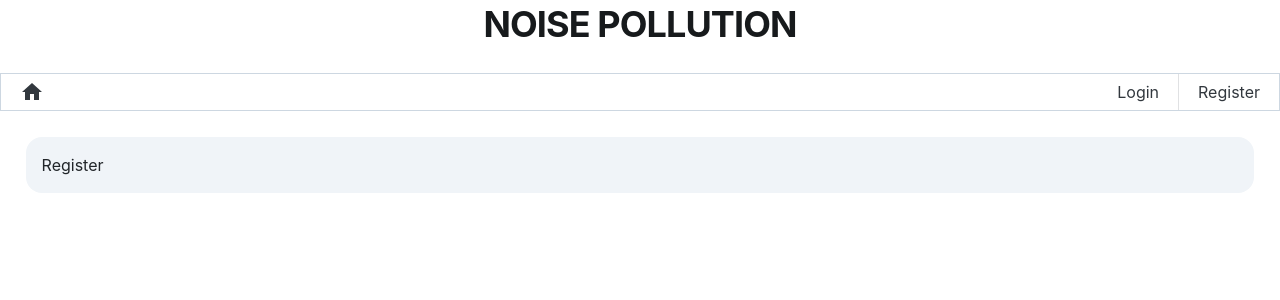
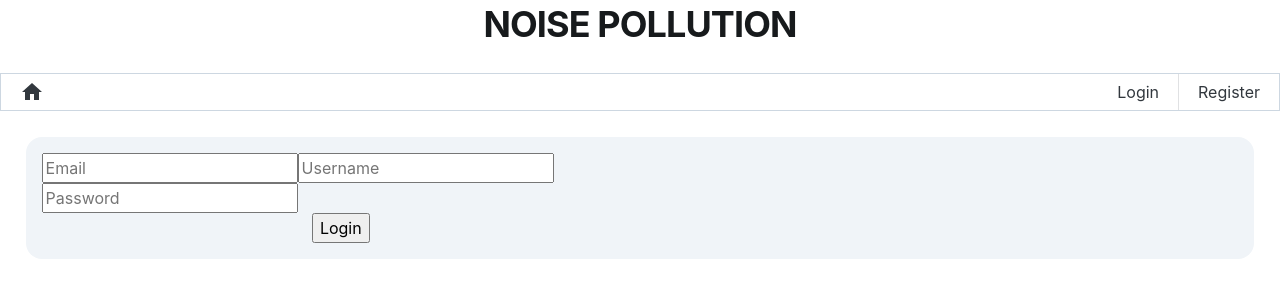
Before and after one commit to TimSesel/Project-Website-Frontend, a React (Create React App) app: page /register in a window 1280 px wide. Shown: the top 300 px of the page. Built offline with nearby package versions, Linux system fonts and the light colour scheme.

Commit message:
Add a form to the Register component

```diff
--- a/src/components/Register.js
+++ b/src/components/Register.js
@@ -1,7 +1,45 @@
-function Register(){
-    return (
-        <div>Register</div>
-    );
+import { useState } from "react";
+
+function Register() {
+  const [username, setUsername] = useState("");
+  const [password, setPassword] = useState("");
+  const [email, setEmail] = useState("");
+
+  async function Register(e) {}
+
+  return (
+    <div style={{ width: "50%" }}>
+      <form onSubmit={Register}>
+        <input
+          type="text"
+          name="email"
+          placeholder="Email"
+          value={email}
+          onChange={(e) => setEmail(e.target.value)}
+        />
+        <input
+          type="text"
+          name="username"
+          placeholder="Username"
+          value={username}
+          onChange={(e) => setUsername(e.target.value)}
+        />
+        <input
+          type="password"
+          name="password"
+          placeholder="Password"
+          value={password}
+          onChange={(e) => setPassword(e.target.value)}
+        />
+        <input
+          type="submit"
+          name="submit"
+          value="Login"
+          style={{ margin: "auto", display: "block" }}
+        />
+      </form>
+    </div>
+  );
 }
 
-export default Register
+export default Register;
```
